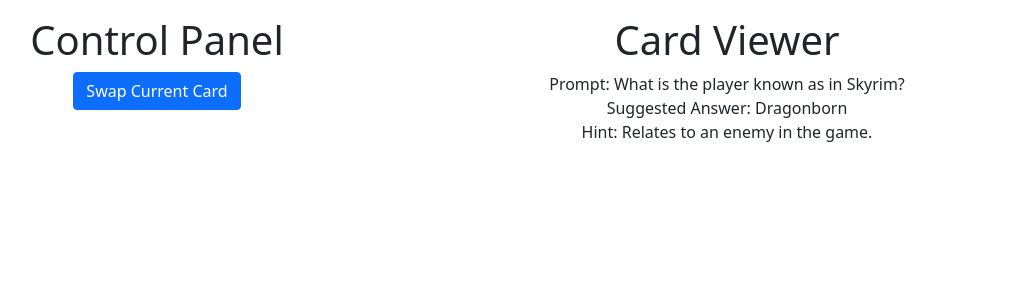
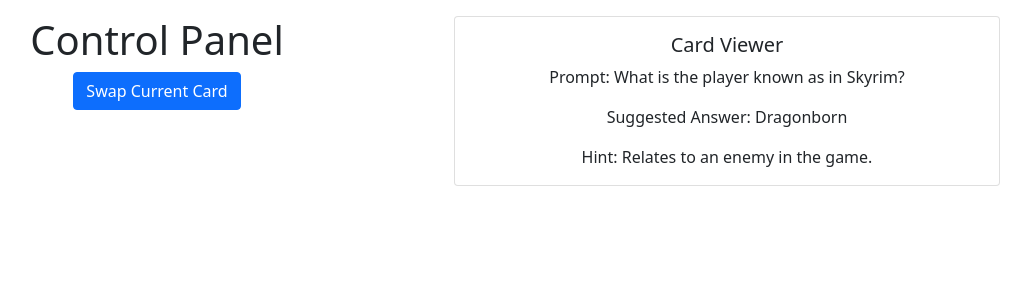
Before and after one commit to NicolasSteuernagle/ta-trainer_example, a React (Create React App) app: page / in a window 1280 px wide. Shown: the top 300 px of the page, without its empty margins (198-1229 px from the left). Built offline with nearby package versions, Linux system fonts and the light colour scheme.

Commit message:
Added Bootstrap card

```diff
--- a/src/components/CardViewer.tsx
+++ b/src/components/CardViewer.tsx
@@ -1,11 +1,21 @@
-import { Col } from 'react-bootstrap';
+import { Col, Card as BootstrapCard } from 'react-bootstrap';
 import { Card } from '../interfaces/card';
 
 export function CardViewer({card}: {card: Card}): JSX.Element {
     return <Col>
-    <h1>Card Viewer</h1>
-    <div>Prompt: {card.prompt}</div>
-    <div>Suggested Answer: {card.answer}</div>
-    <div>Hint: {card.hint}</div>
+    <BootstrapCard>
+        <BootstrapCard.Body>
+            <BootstrapCard.Title>Card Viewer</BootstrapCard.Title>
+            <BootstrapCard.Text>
+                Prompt: {card.prompt}
+            </BootstrapCard.Text>
+            <BootstrapCard.Text>
+                Suggested Answer: {card.answer}
+            </BootstrapCard.Text>
+            <BootstrapCard.Text>
+                Hint: {card.hint}
+            </BootstrapCard.Text>
+        </BootstrapCard.Body>
+    </BootstrapCard>
     </Col>
 }
```
